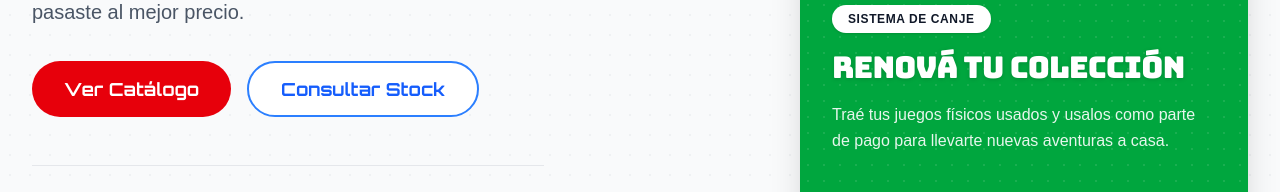
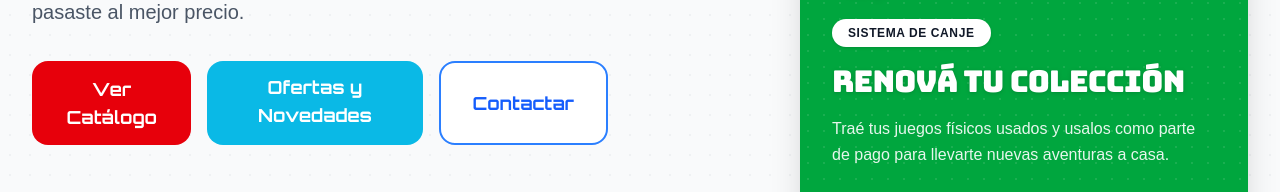
Before and after one commit to CristianEGonzalez/entergame, a React (Vite) app: page / in a window 1280 px wide. Shown: the part 435-627 px from the top of the page. Built offline with nearby package versions, Linux system fonts and the light colour scheme; no server answers; a web font is replaced by a local one.

Commit message:
Hero Subscribe button

```diff
--- a/src/components/Hero.tsx
+++ b/src/components/Hero.tsx
@@ -3,6 +3,7 @@ import ContactButton from "./ContactButton";
 import SlidesCarrousel from "./SlidesCarrousel";
 
 const Hero: React.FC = () => {
+  const WHATSAPP_CHANNEL_URL = import.meta.env.VITE_WHATSAPP_CHANNEL_URL;
   const featuredGames = [
     {
       id: 1,
@@ -39,15 +40,12 @@ const Hero: React.FC = () => {
       id="inicio"
       className="relative w-full min-h-[90vh] flex items-center justify-center px-4 py-12 lg:px-8 overflow-hidden bg-brand-gray font-sans"
     >
-
       {/* Patrón de puntos súper sutil opcional */}
       <div className="absolute inset-0 z-0 bg-[radial-gradient(#e5e7eb_1px,transparent_1px)] bg-size-[20px_20px] opacity-50 pointer-events-none" />
 
       <div className="relative grid grid-cols-1 lg:grid-cols-2 gap-12 lg:gap-16 max-w-7xl w-full z-10 items-center">
-
         {/* === COLUMNA IZQUIERDA: Texto y Galería === */}
         <div className="text-left animate-fade-in-up flex flex-col justify-center">
-
           {/* Etiqueta estilo insignia de juego */}
           <span className="inline-block w-fit font-bold text-white text-xs sm:text-sm mb-6 tracking-widest bg-red-600 px-4 py-1.5 rounded-full shadow-[0_4px_14px_0_rgba(220,38,38,0.39)] uppercase">
             🎮 Tu nueva aventura empieza acá
@@ -57,29 +55,34 @@ const Hero: React.FC = () => {
           <h1 className="text-3xl sm:text-4xl xl:text-5xl text-gray-900 leading-[1.1] mb-6 tracking-tight">
             Compra, Venta y <br className="hidden lg:block" />
             Canje de juegos <br className="hidden lg:block" />
-            <span className="text-red-600">
-              Nintendo&nbsp;
-            </span>
-            <span className="text-brand-cyan">
-               Switch&nbsp;
-            </span>
+            <span className="text-red-600">Nintendo&nbsp;</span>
+            <span className="text-brand-cyan">Switch&nbsp;</span>
           </h1>
 
           <p className="text-gray-600 text-lg sm:text-xl mb-8 leading-relaxed max-w-lg font-medium">
-            Encontrá los mejores títulos para tu consola. Renová tu colección y dale una segunda vida a los juegos que ya pasaste al mejor precio.
+            Encontrá los mejores títulos para tu consola. Renová tu colección y
+            dale una segunda vida a los juegos que ya pasaste al mejor precio.
           </p>
 
           {/* Botones estilo "Joy-Con" */}
           <div className="flex flex-col sm:flex-row gap-4 mb-12">
             <a
               href="#catalogo"
-              className="bg-red-600 text-white font-orbitron font-bold text-lg py-3.5 px-8 rounded-full text-center hover:bg-red-700 hover:shadow-[0_8px_20px_rgba(220,38,38,0.4)] transition-all transform hover:-translate-y-1"
+              className="bg-red-600 text-white font-orbitron font-bold text-lg py-3.5 px-8 rounded-2xl text-center hover:bg-red-700 hover:shadow-[0_8px_20px_rgba(220,38,38,0.4)] transition-all transform hover:-translate-y-1"
             >
               Ver Catálogo
             </a>
+            <a
+              href={WHATSAPP_CHANNEL_URL}
+              target="_blank"
+              rel="noopener noreferrer"
+              className="bg-brand-cyan font-orbitron  text-white font-bold text-lg py-3 px-8 rounded-2xl text-center hover:bg-white-50 hover:shadow-[0_8px_20px_rgba(59,130,246,0.3)] transition-all transform hover:-translate-y-1"
+            >
+              Ofertas y Novedades
+            </a>
             <ContactButton
-              nombre="Consultar Stock"
-              className="bg-white border-2 font-orbitron border-blue-500 text-blue-600 font-bold text-lg py-3 px-8 rounded-full text-center hover:bg-blue-50 hover:shadow-[0_8px_20px_rgba(59,130,246,0.3)] transition-all transform hover:-translate-y-1"
+              nombre="Contactar"
+              className="bg-white border-2 font-orbitron border-blue-500 text-blue-600 font-bold text-lg py-3 px-8 rounded-2xl text-center hover:bg-blue-50 hover:shadow-[0_8px_20px_rgba(59,130,246,0.3)] transition-all transform hover:-translate-y-1"
             />
           </div>
 
@@ -106,12 +109,10 @@ const Hero: React.FC = () => {
               ))}
             </div>
           </div>
-
         </div>
 
         {/* === COLUMNA DERECHA: CAROUSEL === */}
         <SlidesCarrousel />
-
       </div>
     </section>
   );
```
